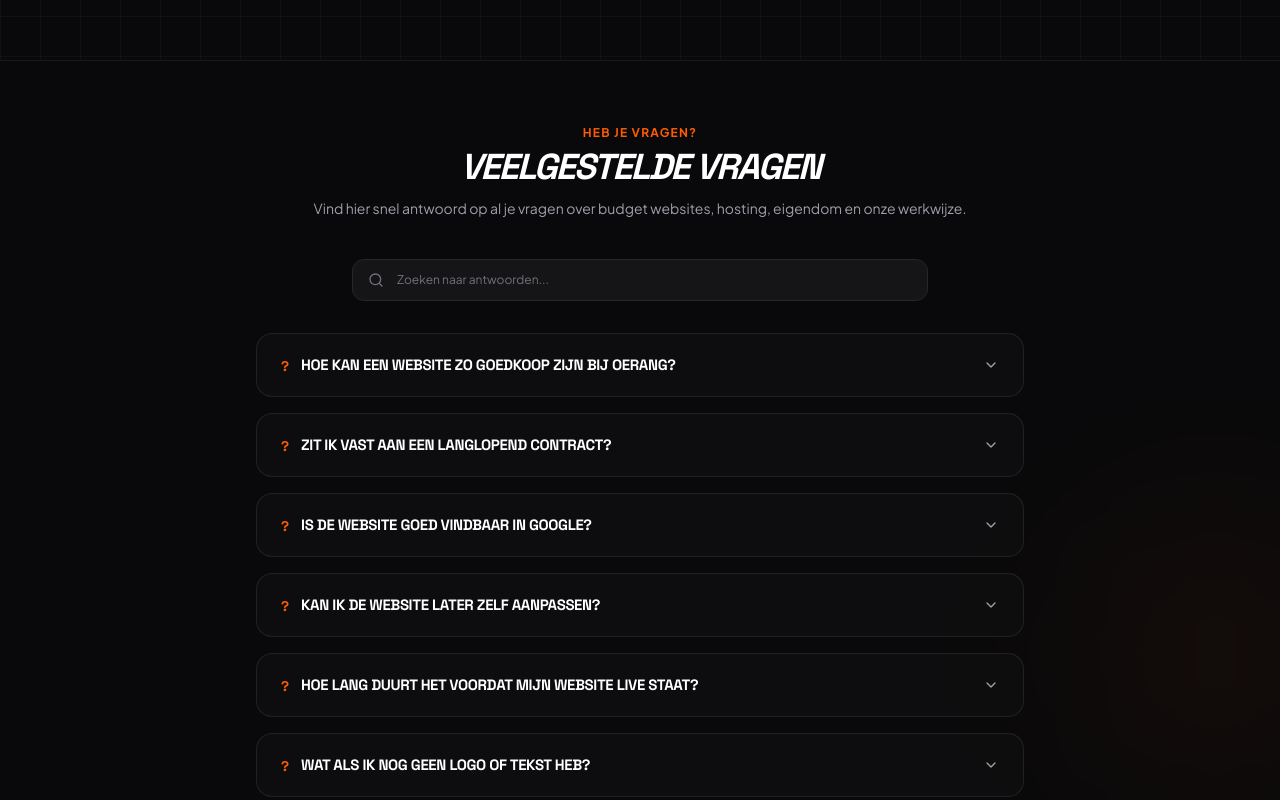
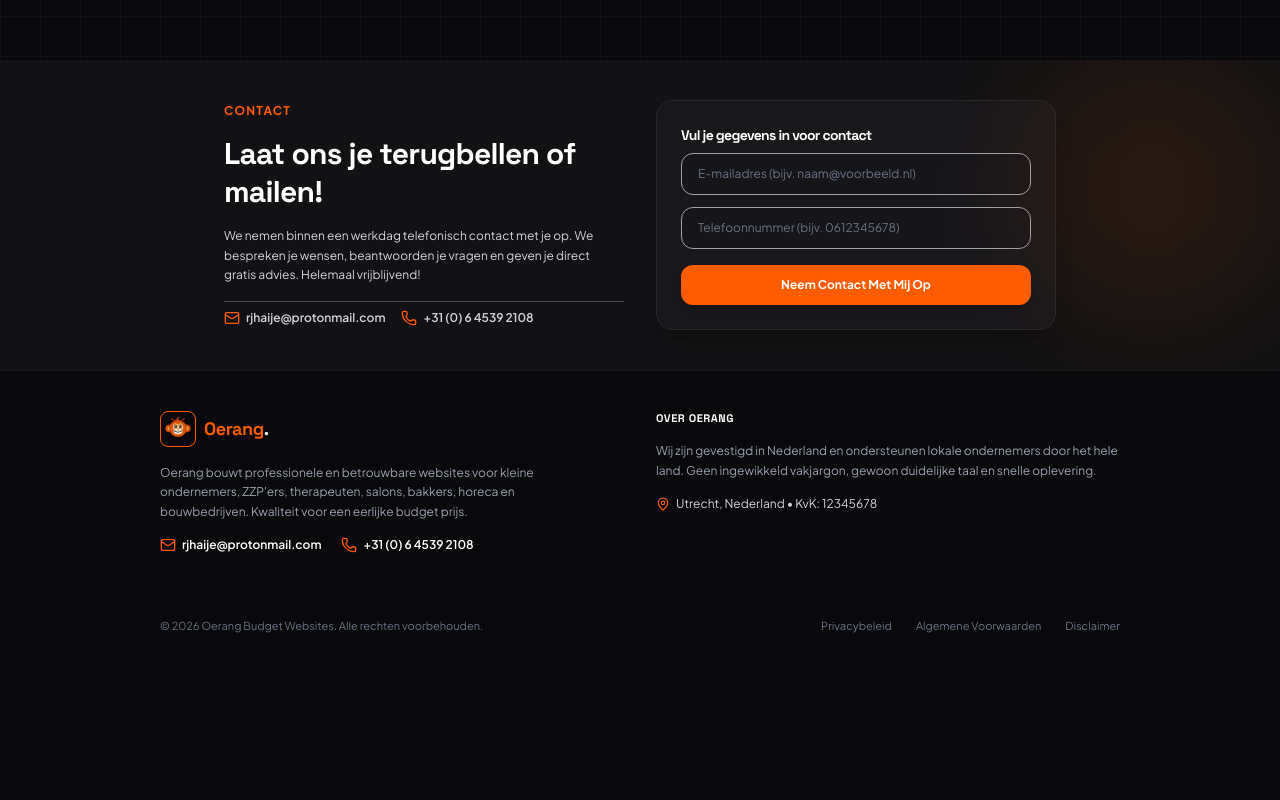
Before and after one commit to rjhaije/Oerang-, a React (Vite) app: page / in a window 1280 px wide. Shown: the part 2700-3500 px from the top of the page. After the commit the page ends 3367 px from the top, so only its background shows below. Built offline with nearby package versions, Linux system fonts and the light colour scheme.

Commit message:
refactor: remove FAQ section and associated logic
Clean up the codebase by removing the unused FAQ section, search functionality, and related state management to reduce complexity.

```diff
--- a/src/App.tsx
+++ b/src/App.tsx
@@ -7,13 +7,11 @@ import React, { useState, useEffect } from 'react';
 import { motion, AnimatePresence } from 'motion/react';
 import {
   TESTIMONIALS as DEFAULT_TESTIMONIALS,
-  CALCULATOR_OPTIONS as DEFAULT_CALCULATOR_OPTIONS,
-  FAQ_ITEMS as DEFAULT_FAQ_ITEMS
+  CALCULATOR_OPTIONS as DEFAULT_CALCULATOR_OPTIONS
 } from './data';
 import { OrangutanIcon } from './components/OrangutanIcon';
 import {
   Globe,
-  Search,
   Smartphone,
   ShieldCheck,
   Clock,
@@ -60,10 +58,6 @@ export default function App() {
   const [submitError, setSubmitError] = useState<string | null>(null);
   const [submitFeedback, setSubmitFeedback] = useState<string | null>(null);
 
-  // FAQ accordion & search state
-  const [faqSearch, setFaqSearch] = useState('');
-  const [activeFaqIdx, setActiveFaqIdx] = useState<string | null>(null);
-
   // Static site configurations (replaces CMS dynamic states)
   const companyInfo = {
     email: 'rjhaije@protonmail.com',
@@ -77,7 +71,6 @@ export default function App() {
 
   const calculatorOptions = DEFAULT_CALCULATOR_OPTIONS;
   const testimonials = DEFAULT_TESTIMONIALS;
-  const faqItems = DEFAULT_FAQ_ITEMS;
 
   // Package configuration state
   const [selectedOptionIds, setSelectedOptionIds] = useState<string[]>(['webdesign', 'hosting']);
@@ -820,108 +813,7 @@ export default function App() {
         </div>
       </section>
 
-      {/* Veelgestelde Vragen (FAQ) Section */}
-      <section id="faq" className="py-16 bg-zinc-950 border-t border-zinc-900 relative overflow-hidden">
-        <div className="absolute -right-24 bottom-12 w-80 h-80 bg-brand-clay/5 rounded-full blur-[100px] pointer-events-none"></div>
-        <div className="max-w-4xl mx-auto px-4 sm:px-6 lg:px-8 relative z-10">
 
-          {/* Section Header */}
-          <div className="text-center max-w-2xl mx-auto mb-10">
-            <span className="text-xs font-bold text-brand-clay uppercase tracking-widest block mb-2">Heb je vragen?</span>
-            <h2 className="text-3xl sm:text-4xl font-display font-black text-white uppercase italic leading-none">
-              Veelgestelde Vragen
-            </h2>
-            <p className="text-sm text-zinc-400 mt-3 leading-relaxed">
-              Vind hier snel antwoord op al je vragen over budget websites, hosting, eigendom en onze werkwijze.
-            </p>
-          </div>
-
-          {/* Search bar inside FAQ */}
-          <div className="max-w-xl mx-auto mb-8 relative">
-            <div className="absolute inset-y-0 left-0 pl-4 flex items-center pointer-events-none text-zinc-500">
-              <Search className="w-4 h-4" />
-            </div>
-            <input
-              type="text"
-              placeholder="Zoeken naar antwoorden..."
-              value={faqSearch}
-              onChange={(e) => setFaqSearch(e.target.value)}
-              className="w-full pl-11 pr-4 py-3 bg-zinc-900/80 hover:bg-zinc-900 text-xs text-white placeholder-zinc-500 rounded-xl border border-zinc-800 focus:outline-none focus:ring-1 focus:ring-brand-clay transition-all"
-            />
-            {faqSearch && (
-              <button
-                type="button"
-                onClick={() => setFaqSearch('')}
-                className="absolute inset-y-0 right-0 pr-4 flex items-center text-zinc-500 hover:text-white"
-              >
-                <X className="w-3.5 h-3.5" />
-              </button>
-            )}
-          </div>
-
-          {/* FAQ Accordion Grid */}
-          <div className="space-y-4 max-w-3xl mx-auto">
-            {(() => {
-              const filtered = faqItems.filter(item =>
-                item.question.toLowerCase().includes(faqSearch.toLowerCase()) ||
-                item.answer.toLowerCase().includes(faqSearch.toLowerCase())
-              );
-
-              if (filtered.length === 0) {
-                return (
-                  <div className="text-center py-10 bg-zinc-900/20 border border-dashed border-zinc-800 rounded-2xl text-zinc-500">
-                    <p className="text-sm">Geen veelgestelde vragen gevonden die voldoen aan je zoekopdracht.</p>
-                  </div>
-                );
-              }
-
-              return filtered.map((item) => {
-                const isOpen = activeFaqIdx === item.id;
-                return (
-                  <div
-                    key={item.id}
-                    className={`rounded-2xl border transition-all duration-300 overflow-hidden ${
-                      isOpen
-                        ? 'bg-zinc-900 border-brand-clay/40 shadow-lg'
-                        : 'bg-zinc-900/30 border-zinc-800/80 hover:border-zinc-700'
-                    }`}
-                  >
-                    <button
-                      type="button"
-                      onClick={() => setActiveFaqIdx(isOpen ? null : item.id)}
-                      className="w-full px-6 py-5 flex items-center justify-between text-left focus:outline-none cursor-pointer group"
-                    >
-                      <div className="flex items-start gap-3">
-                        <span className="text-brand-clay font-display font-black text-sm select-none mt-0.5">?</span>
-                        <span className="font-display font-black text-sm sm:text-[15px] text-white tracking-tight uppercase group-hover:text-brand-clay transition-colors">
-                          {item.question}
-                        </span>
-                      </div>
-                      <ChevronDown className={`w-4 h-4 text-zinc-400 shrink-0 transition-transform duration-300 ml-4 ${isOpen ? 'rotate-180 text-brand-clay' : 'group-hover:text-zinc-200'}`} />
-                    </button>
-
-                    <AnimatePresence initial={false}>
-                      {isOpen && (
-                        <motion.div
-                          initial={{ height: 0, opacity: 0 }}
-                          animate={{ height: 'auto', opacity: 1 }}
-                          exit={{ height: 0, opacity: 0 }}
-                          transition={{ duration: 0.2, ease: 'easeInOut' }}
-                        >
-                          <div className="px-6 pb-6 pl-10 text-xs sm:text-sm text-zinc-300 leading-relaxed border-t border-zinc-800/50 pt-4 bg-zinc-900/50">
-                            {item.answer}
-                          </div>
-                        </motion.div>
-                      )}
-                    </AnimatePresence>
-                  </div>
-                );
-              });
-            })()}
-          </div>
-
-        </div>
-      </section>
 
 
       {/* Advisory & Callback Request Footer block */}
```
